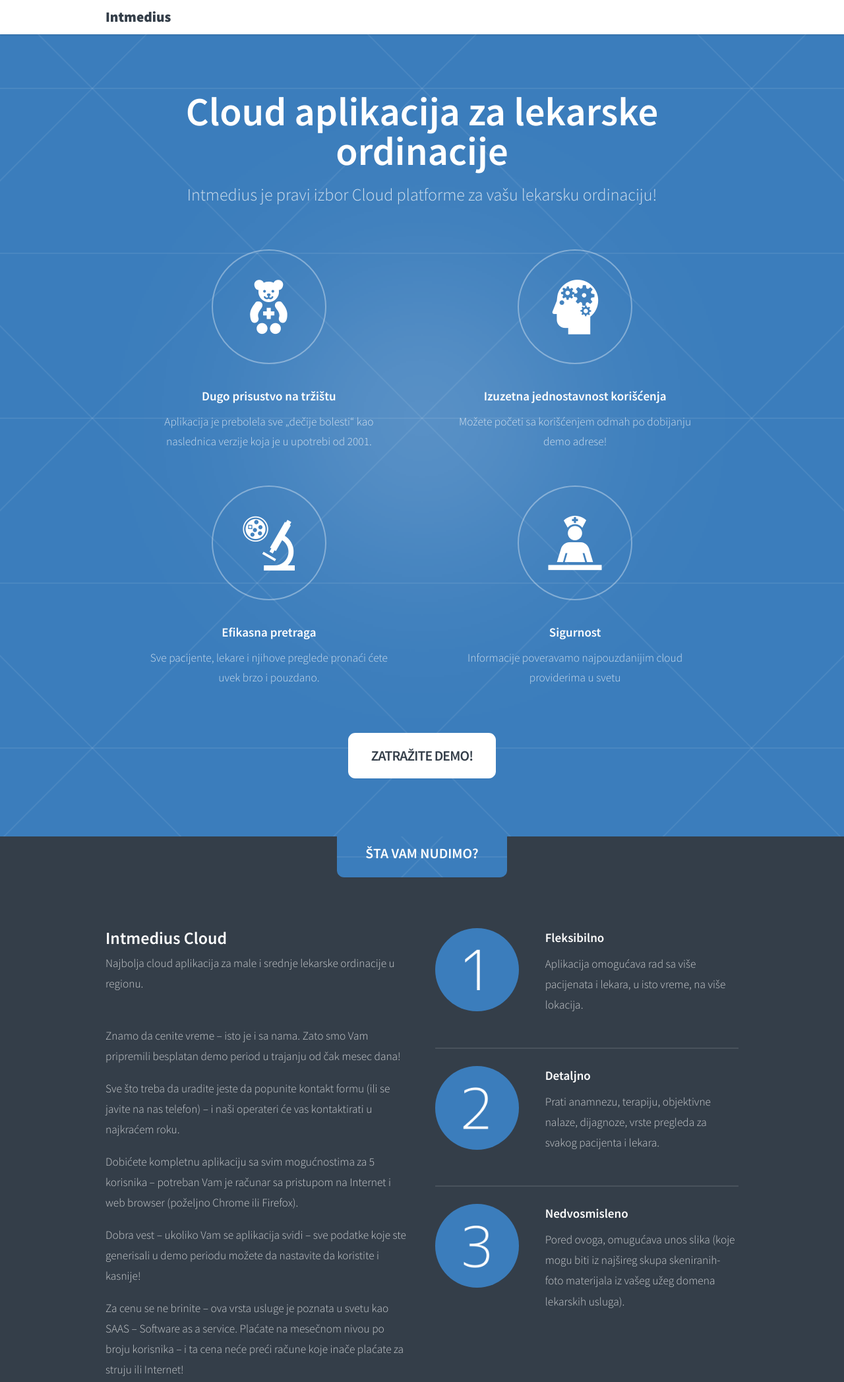
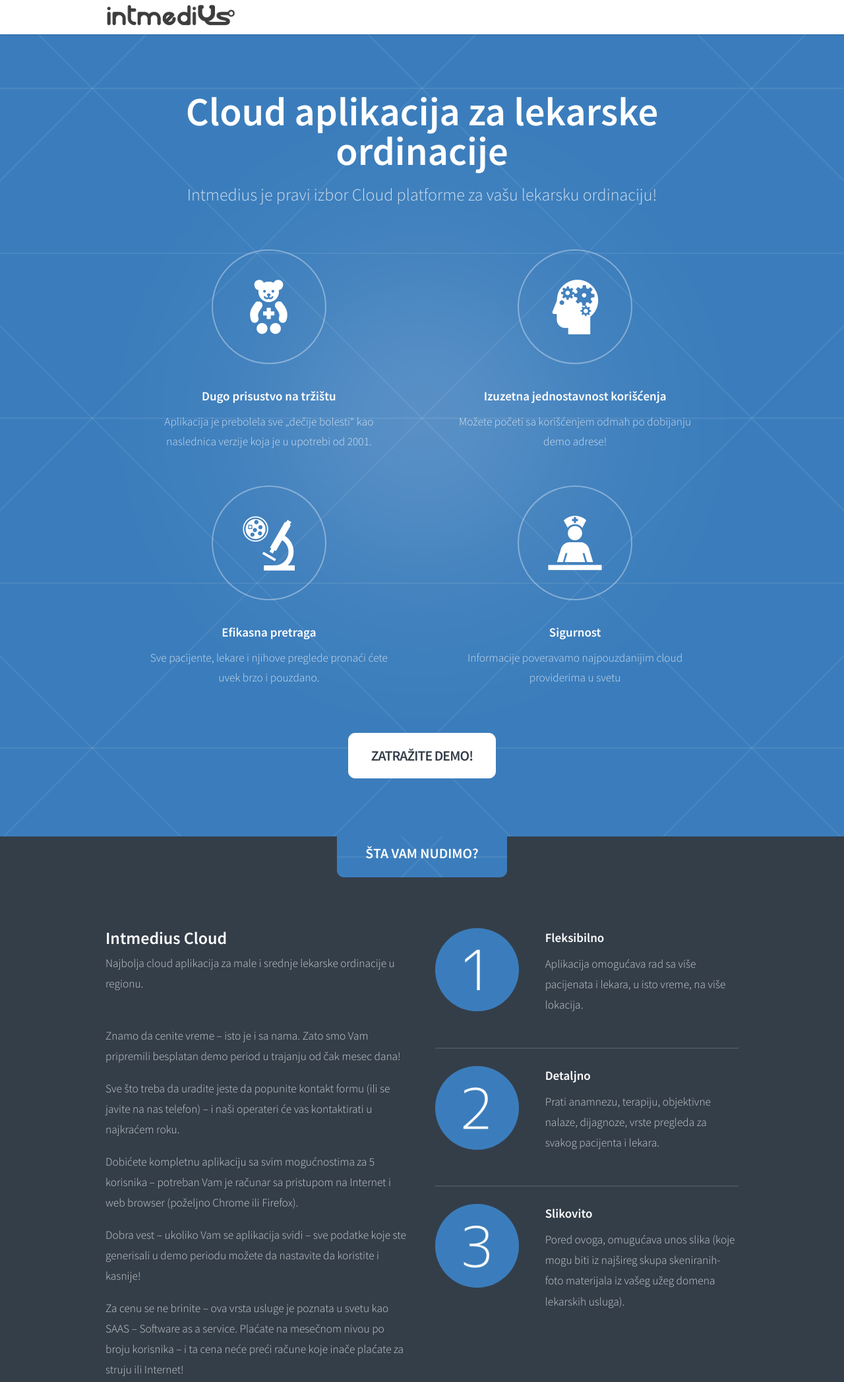
Before and after one commit to rostojic/intmedius-public, a plain HTML site: page index.html in a window 1280 px wide. Shown: the top 2095 px of the page at 66% size. Drawn offline with Linux system fonts and the light colour scheme; files whose address does not match are found by name.

Commit message:
logo i tekst ispravka

```diff
--- /dev/null
+++ b/assets/css/custom.css
@@ -0,0 +1,25 @@
+#logo img {
+	height: 48px;
+	margin-top: 5px;
+}
+
+@media screen and (max-width: 1680px) {
+	#logo img {
+		height: 43px;
+		margin-top: 5px;
+	}
+}
+
+@media screen and (max-width: 1280px) {
+	#logo img {
+		height: 36px;
+		margin-top: 5px;
+	}
+}
+
+@media screen and (max-width: 840px) {
+	.title img {
+		height: 32px;
+		margin-top: 5px;
+	}
+}
--- a/assets/js/main.js
+++ b/assets/js/main.js
@@ -38,12 +38,12 @@
 			// Title Bar.
 				$(
 					'<div id="titleBar">' +
-						'<a href="#navPanel" class="toggle"></a>' +
+						//'<a href="#navPanel" class="toggle"></a>' +
 						'<span class="title">' + $('#logo').html() + '</span>' +
 					'</div>'
 				)
 					.appendTo($body);
-
+			/*
 			// Navigation Panel.
 				$(
 					'<div id="navPanel">' +
@@ -67,7 +67,7 @@
 			// Fix: Remove navPanel transitions on WP<10 (poor/buggy performance).
 				if (skel.vars.os == 'wp' && skel.vars.osVersion < 10)
 					$('#titleBar, #navPanel, #page-wrapper')
-						.css('transition', 'none');
+						.css('transition', 'none');*/
 
 	});
 
--- a/index.html
+++ b/index.html
@@ -7,6 +7,7 @@
 		<!--[if lte IE 8]><script src="assets/js/ie/html5shiv.js"></script><![endif]-->
 		<link rel="stylesheet" href="assets/css/wfmi-style.css" />
 		<link rel="stylesheet" href="assets/css/main.css" />
+		<link rel="stylesheet" href="assets/css/custom.css" />
 		<!--[if lte IE 8]>
 		<link rel="stylesheet" href="assets/css/ie8.css" />
 		<![endif]-->
@@ -19,7 +20,7 @@
 		<div id="page-wrapper">
 			<div id="header-wrapper">
 				<div id="header" class="container">
-					<h1><a href="#" id="logo">Intmedius</a></h1>
+					<h1><a href="#" id="logo"><img src="images/logo.jpg" alt="Intermedius logo" title="Intermedius" /></a></h1>
 				</div>
 			</div>
 			<div id="main-wrapper">
@@ -117,7 +118,7 @@
 											<a href="#" class="image fit"><img src="images/di_3_300x300_3B7DBC_fff.png" alt="" /></a>
 										</div>
 										<div class="8u 12u(narrower)">
-											<h3>Nedvosmisleno</h3>
+											<h3>Slikovito</h3>
 											<p>Pored ovoga, omugućava unos slika (koje mogu biti iz najšireg skupa skeniranih-foto materijala iz vašeg užeg domena lekarskih usluga).</p>
 										</div>
 									</div>
@@ -198,6 +199,6 @@
 		<script src="assets/js/skel.min.js"></script>
 		<script src="assets/js/util.js"></script>
 		<!--[if lte IE 8]><script src="assets/js/ie/respond.min.js"></script><![endif]-->
-		<script src="assets/js/main.js"></script>
+		<script src="assets/js/main.js?v4"></script>
 	</body>
 </html>
```
Also changed, not shown: images/logo.jpg (added).
